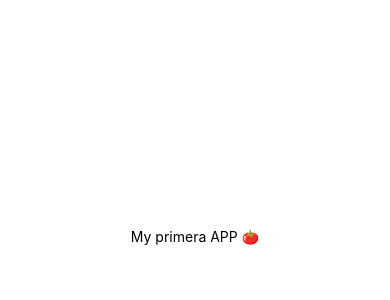
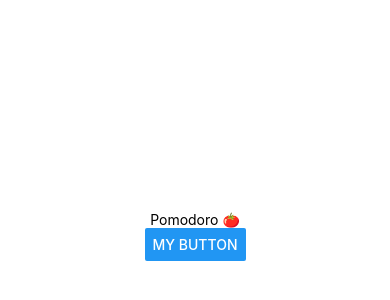
Before and after one commit to CosmeNicolas/PomodorReactNative, a React Native app: screen / in a window 390 px wide. Shown: the part 186-486 px from the top of the page. Built offline with nearby package versions, Linux system fonts and the light colour scheme.

Commit message:
agregue la carpeta components y un boton

```diff
--- a/App.js
+++ b/App.js
@@ -1,10 +1,11 @@
 import { StatusBar } from 'expo-status-bar';
-import { StyleSheet, Text, View } from 'react-native';
+import { StyleSheet, Text, View, Button } from 'react-native';
 
 export default function App() {
   return (
     <View style={styles.container}>
-      <Text>My primera APP 🍅</Text>
+      <Text>Pomodoro 🍅</Text>
+      <Button title='My Button'/>
       <StatusBar style="auto" />
     </View>
   );
```
